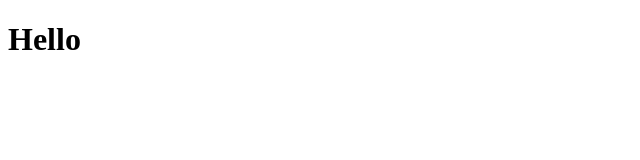
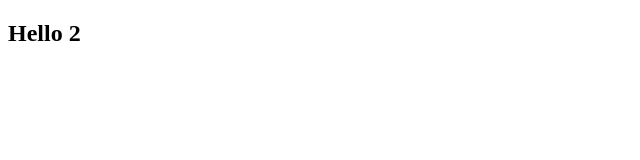
Before and after one commit to qiuckstartit/TestGIT, a plain HTML site: page index.html in a window 1280 px wide. Shown: the whole page, without its empty margins (0-640 px from the left). Drawn offline with Linux system fonts and the light colour scheme.

Commit message:
second commit

```diff
--- a/index.html
+++ b/index.html
@@ -5,6 +5,8 @@
     <title>Title</title>
 </head>
 <body>
-<h1>Hello</h1>
+
+
+<h2>Hello 2</h2>
 </body>
 </html>
```
